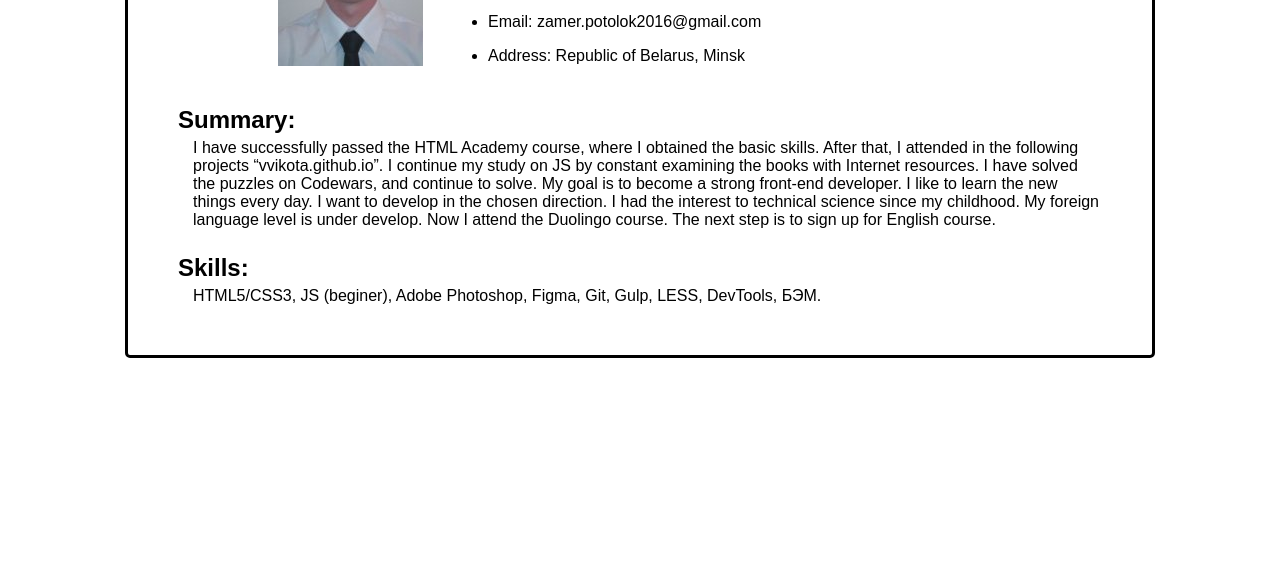
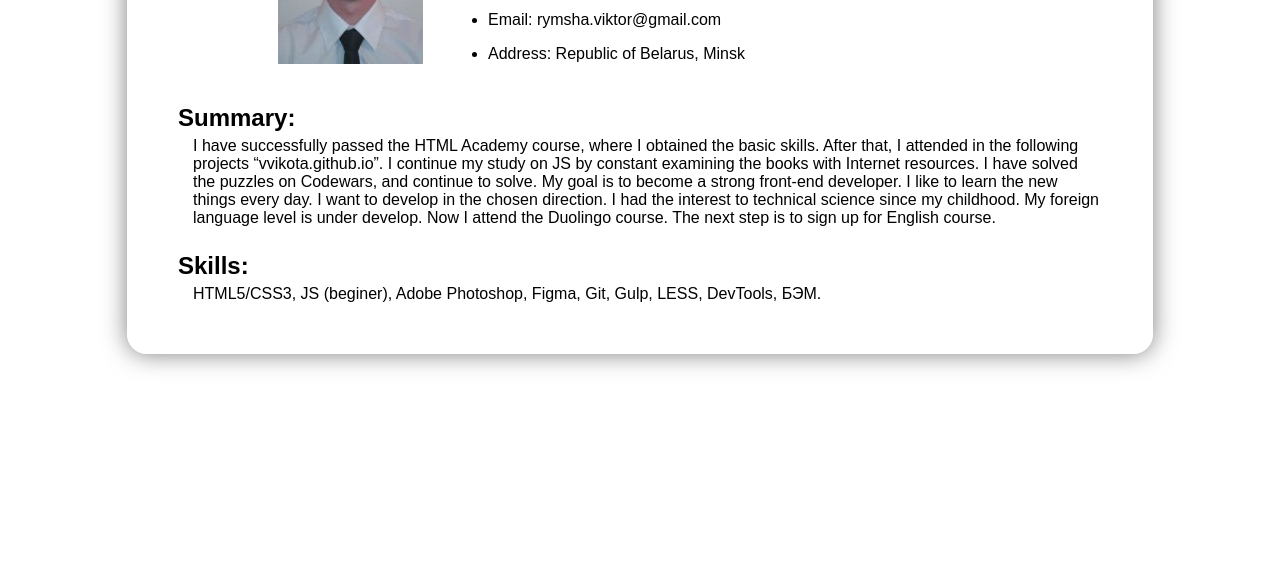
Before and after one commit to vvikota/rsschool-codejam1-cv, a plain HTML site: page index.html in a window 1280 px wide. Shown: the part 237-800 px from the top of the page. Drawn offline with Linux system fonts and the light colour scheme; a web font is replaced by a local one.

Commit message:
style: change-border

```diff
--- a/css/style.css
+++ b/css/style.css
@@ -2,8 +2,9 @@ body{
   font-family: 'Cuprum', sans-serif;
   width: 1024px;
   margin: 50px auto;
-  border: 3px solid black;
-  border-radius: 5px;
+  box-shadow: 0 0 25px rgba(0, 0, 0, 0.5);
+  border: 1px solid white;
+  border-radius: 20px;
 }
 
 h1{
--- a/index.html
+++ b/index.html
@@ -18,7 +18,7 @@
       <h2>Сontacts:</h2>
       <ul class="contact-list">
         <li><p>Tel: 8029 5625598</p></li>
-        <li><p>Email: zamer.potolok2016@gmail.com</p></li>
+        <li><p>Email: rymsha.viktor@gmail.com</p></li>
         <li><p>Address: Republic of Belarus, Minsk</p></li>
       </ul>
     </section>
```
